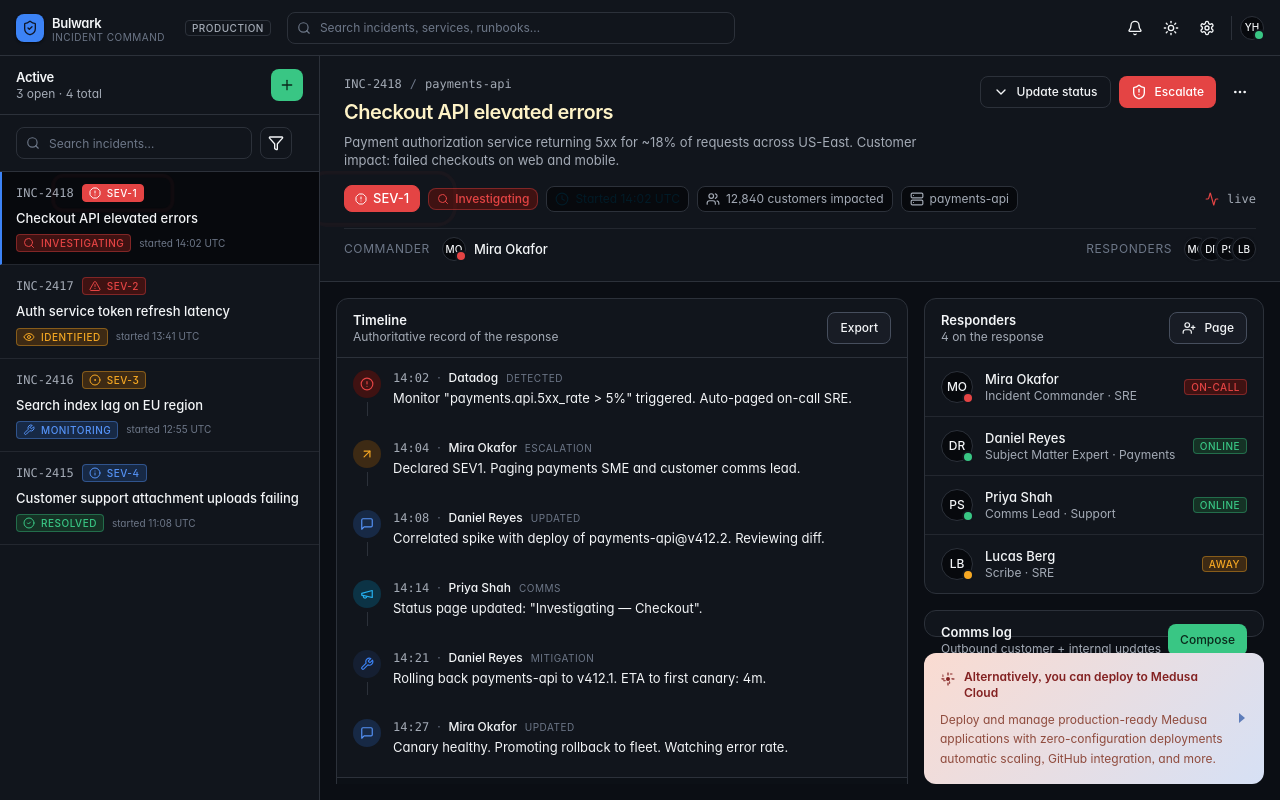
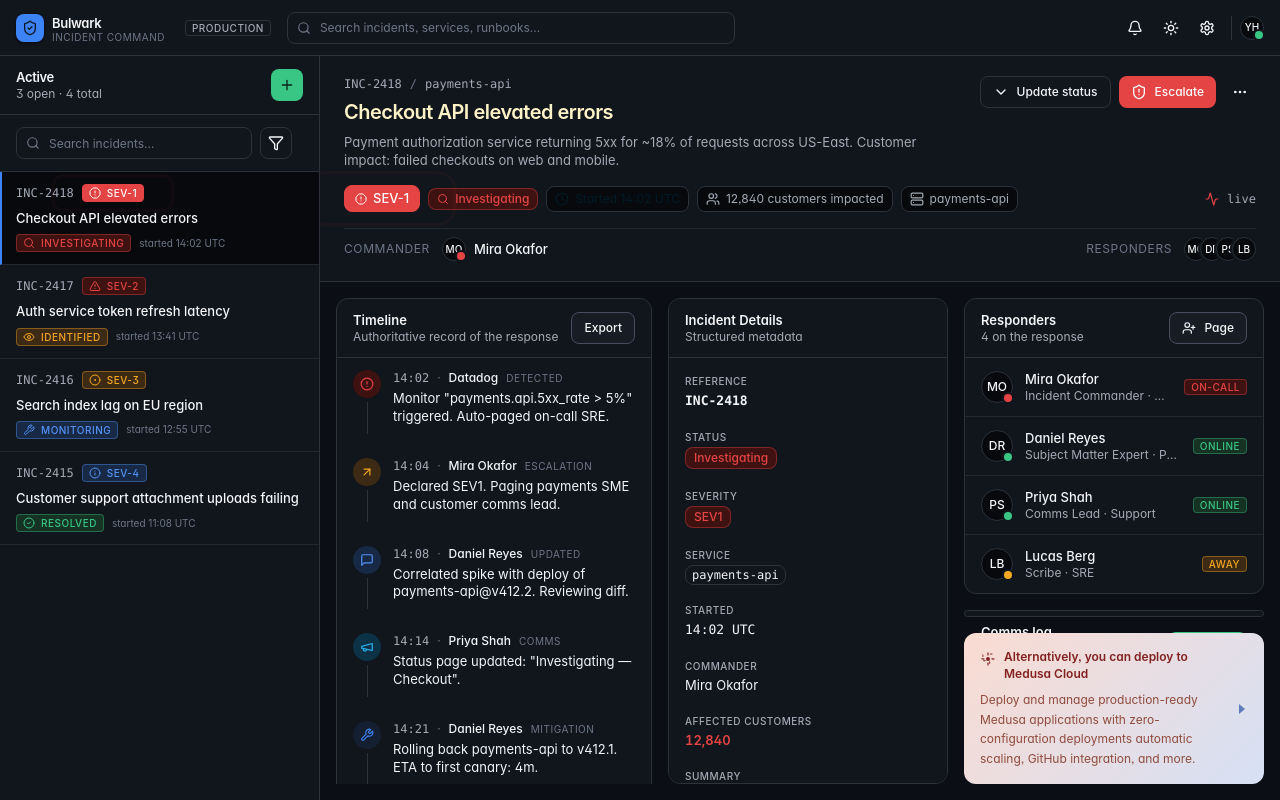
Before and after one commit to Soffi-Originals/bulwark-demo, a React (Vite) app: page / in a window 1280 px wide. Built offline with nearby package versions, Linux system fonts and the light colour scheme.

Commit message:
AI: Edit src/App.tsx

```diff
--- a/src/App.tsx
+++ b/src/App.tsx
@@ -42,11 +42,18 @@
           <IncidentHeader incident={incident} />
 
           <div className="flex flex-1 min-h-0 gap-4 p-4 overflow-hidden">
-            <div className="flex flex-col flex-1 min-w-0 gap-4 overflow-y-auto scrollbar-thin">
+            {/* Timeline — fills all remaining width */}
+            <div className="flex flex-col flex-1 min-w-0 overflow-hidden">
               <IncidentTimeline events={incident.timeline} />
             </div>
 
-            <aside className="flex flex-col w-[340px] shrink-0 gap-4 overflow-hidden">
+            {/* Incident Details — new middle panel */}
+            <div className="flex flex-col w-[280px] shrink-0 overflow-hidden">
+              <IncidentDetails incident={incident} />
+            </div>
+
+            {/* Right aside — responders, comms, recommendation */}
+            <aside className="flex flex-col w-[300px] shrink-0 gap-4 overflow-y-auto overflow-x-hidden scrollbar-thin">
               <ResponderPanel responders={incident.responders} />
               <CommsPanel messages={incident.comms} />
               <RecommendationCard
```
